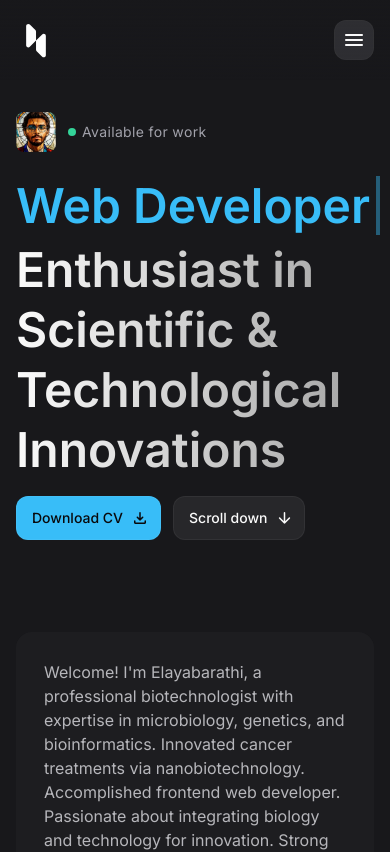
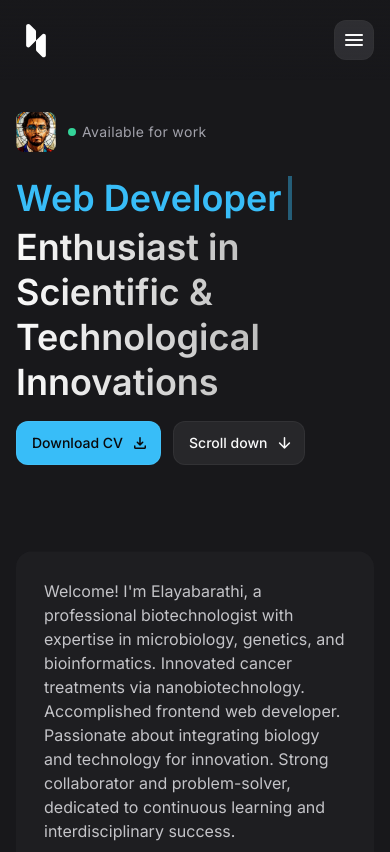
Before and after one commit to BadBoy-Github/Portfolio-Frontend, a React (Vite) app: page / in a window 390 px wide. Shown: the top 852 px of the page. Built offline with nearby package versions, Linux system fonts and the light colour scheme.

Commit message:
headline size bug on small sceeen fixed

```diff
--- a/src/index.css
+++ b/src/index.css
@@ -30,7 +30,7 @@
 }
 
 .headline-1 {
-    @apply text-5xl leading-tight font-semibold lg:text-[55px] lg:leading-[1.15]
+    @apply text-4xl sm:text-5xl leading-tight font-semibold lg:text-[55px] lg:leading-[1.15]
 }
 
 .headline-2 {
@@ -42,7 +42,14 @@
 }
 
 .headline-transition {
-    @apply text-sky-400 text-5xl leading-tight font-semibold lg:text-[55px] lg:leading-[1.15] max-w-[15ch] sm:max-w-[20ch] lg:max-w-[15ch]
+
+
+    @apply text-sky-400 font-semibold text-4xl leading-tight max-w-[17ch]
+        /* Base for small screens, fits "Biotechnologist" (16ch) */
+        sm:text-5xl sm:max-w-[17ch]
+        /* sm screens */
+        lg:text-[55px] lg:leading-[1.15] lg:max-w-[17ch];
+        /* lg screens */
 
 }
 
```
